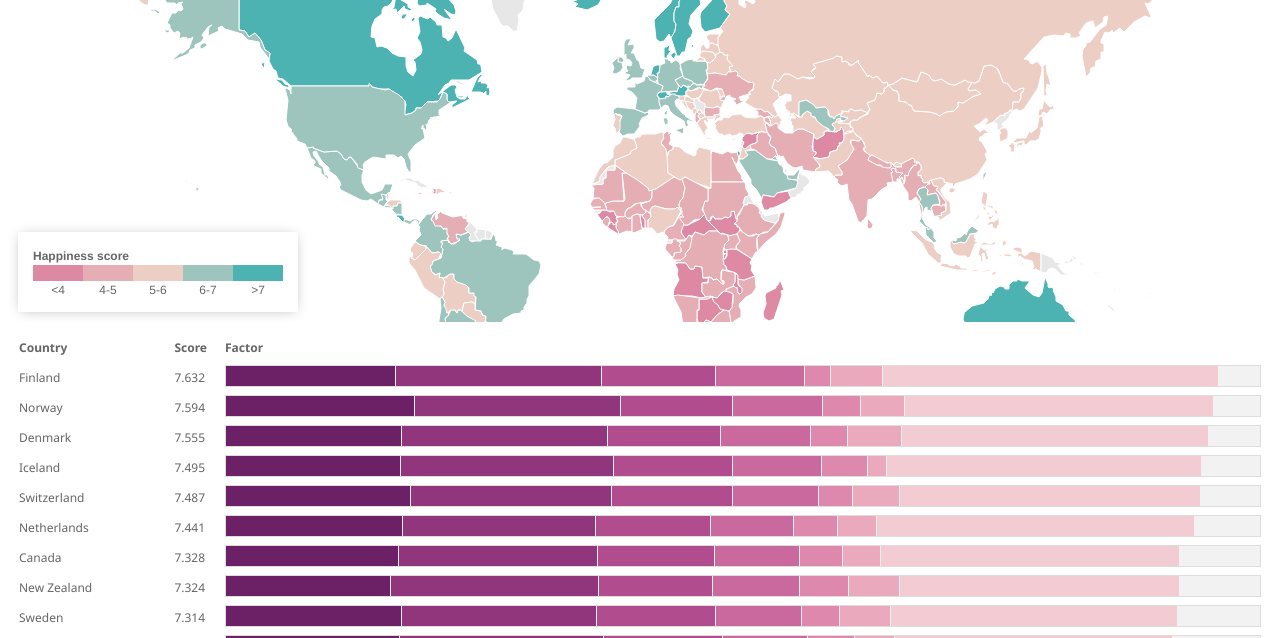
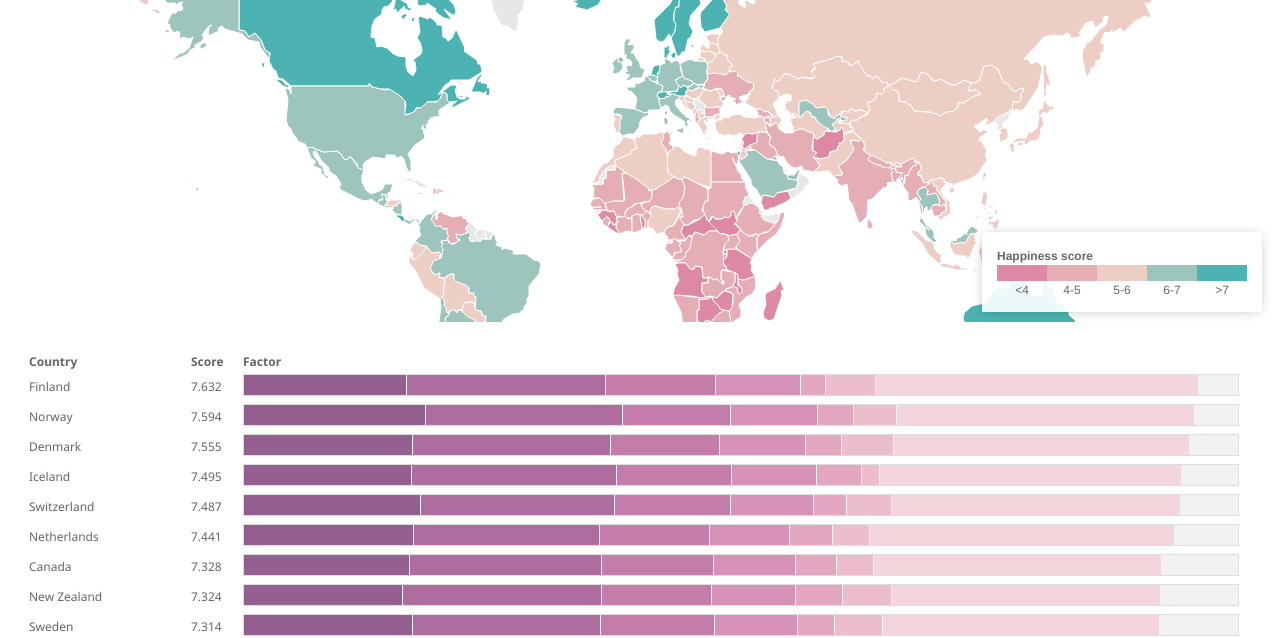
Before and after one commit to Zhenmao/world-happiness-report, a plain HTML site: page index.html in a window 1280 px wide. Shown: the part 159-797 px from the top of the page. Drawn offline with nearby package versions, Linux system fonts and the light colour scheme.

Commit message:
Add scroll

```diff
--- a/main.css
+++ b/main.css
@@ -2,14 +2,6 @@ body {
   font-family: 'Noto Sans', sans-serif;
   font-size: 12px;
   color: #666;
-}
-
-#map {
-  height: 400px;
-}
-
-#table {
-  margin: 10px;
 }
 
 h1 {
@@ -19,6 +11,9 @@ h1 {
 }
 
 /* Map */
+#map {
+  height: 400px;
+}
 
 .leaflet-container {
     background-color: #fff;
@@ -58,9 +53,18 @@ h1 {
 }
 
 /* Table */
+#table {
+  margin: 30px 20px;
+}
 
-tr {
-  height: 30px;
+thead{
+  display: block;
+}
+
+tbody {
+  display: block;
+  height: 400px;
+  overflow: auto;
 }
 
 th {
@@ -71,12 +75,10 @@ th {
   background-color: #f2f2f2;
   border: 1px solid #ddd;
   display: inline-block;
-  height: 20px;
 }
 
 .factor-bar {
   display: inline-block;
-  height: 20px;
   border-right: 1px solid #f2f2f2;
-  fill-opacity: 0.7;
+  opacity: 0.7;
 }
--- a/main.js
+++ b/main.js
@@ -2,8 +2,13 @@
   let countries;
   let scores;
 
+  let geojsonLayer;
+  let scrollContainer;
+
   const countryColWidth = 160;
   const scoreColWidth = 50;
+  const tableRowHeight = 30;
+  const factorBarHeight = 20;
   let factorColWidth;
 
   const scoreThresholds = [4, 5, 6, 7];
@@ -31,14 +36,22 @@
     d3.json('countries.json'),
     d3.csv('whr2018scores.csv')
   ]).then(([json, csv]) => {
-    countries = json;
     csv.forEach(d => {
       csv.columns.forEach(column => {
         if (column === 'Country') return;
         d[column] = +d[column];
       });
     });
-    scores = d3.map(csv, d => d.Country);
+    scores = csv;
+
+    const scoresMap = d3.map(csv, d => d.Country);
+    countries = json;
+    countries.features.forEach(el => {
+      const country = scoresMap.get(el.properties.name);
+      if (country) {
+        el.properties.score = country['Happiness score']
+      }
+    });
 
     renderMap();
     renderTable();
@@ -48,19 +61,19 @@
     const map = L.map('map', {
       scrollWheelZoom: false
     }).setView([40, 0], 2);
-    const geojson = L.geoJson(countries, {
+    geojsonLayer = L.geoJson(countries, {
       style: style,
       onEachFeature: onEachFeature
     }).addTo(map);
 
-    const legend = L.control({ position: 'bottomleft' });
+    const legend = L.control({ position: 'bottomright' });
     legend.onAdd = drawLegend;
     legend.addTo(map);
 
     function style(feature) {
-      const country = scores.get(feature.properties.name);
+      const score = feature.properties.score;
       return {
-        fillColor: country ? mapColorScale(country['Happiness score']) : '#ddd',
+        fillColor: score ? mapColorScale(score) : '#ddd',
         weight: 1,
         color: '#fff',
         fillOpacity: 0.7
@@ -96,24 +109,8 @@
       return div.node();
     }
 
-    function highlightFeature(e) {
-      const layer = e.target;
-      layer.setStyle({
-        color: '#666'
-      });
-
-      if (!L.Browser.ie && !L.Browser.opera && !L.Browser.edge) {
-        layer.bringToFront();
-      }
-    }
-
-    function resetHighlight(e) {
-      geojson.resetStyle(e.target);
-    }
-
     function onEachFeature(feature, layer) {
-      const country = scores.get(feature.properties.name);
-      if (!country) return;
+      if (!feature.properties.score) return;
       layer.on({
         mouseover: highlightFeature,
         mouseout: resetHighlight
@@ -123,7 +120,7 @@
 
   function renderTable() {
     const tableWidth = document.getElementById('table').clientWidth;
-    factorColWidth = tableWidth - countryColWidth - scoreColWidth;
+    factorColWidth = tableWidth - countryColWidth - scoreColWidth - 20;
 
     tableColScale.range([countryColWidth, scoreColWidth, factorColWidth]);
     tableFactorScale.range([0, factorColWidth]);
@@ -144,25 +141,30 @@
     // Table body
     const tr = table.append('tbody')
       .selectAll('tr')
-      .data(scores.values())
-      .enter().append('tr');
+      .data(scores)
+      .enter().append('tr')
+      .style('height', tableRowHeight + 'px');
 
     // Country name column
     tr.append('td')
       .attr('class', 'country-label')
+      .style('width', countryColWidth + 'px')
       .text(d => d.Country);
 
     // Score column
     tr.append('td')
       .attr('class', 'country-score')
+      .style('width', scoreColWidth + 'px')
       .text(d => d['Happiness score']);
 
     // Factor column
     tr.append('td')
       .attr('class', 'country-factor')
+      .style('width', factorColWidth + 'px')
       .append('div')
       .attr('class', 'factor-wrapper')
       .style('width', factorColWidth + 'px')
+      .style('height', factorBarHeight + 'px')
       .selectAll('.factor-bar')
       .data(d => factors.map(factor => ({
         factor: factor,
@@ -171,8 +173,49 @@
       .enter().append('div')
       .attr('class', 'factor-bar')
       .style('background-color', d => tableColorScale(d.factor))
-      .style('width', d => tableFactorScale(d.value) + 'px');
+      .style('width', d => tableFactorScale(d.value) + 'px')
+      .style('height', factorBarHeight + 'px');
+
+    scrollContainer = table.select('tbody');
 
   }
 
+  function highlightFeature(e) {
+    const layer = e.target;
+    layer.setStyle({
+      color: '#666'
+    });
+
+    if (!L.Browser.ie && !L.Browser.opera && !L.Browser.edge) {
+      layer.bringToFront();
+    }
+
+    const country = layer.feature.properties.name;
+    if (country) {
+      scrollToRow(country);
+    }
+  }
+
+  function resetHighlight(e) {
+    geojsonLayer.resetStyle(e.target);
+  }
+
+  function scrollToRow(country) {
+    const countryIndex = scores.findIndex(d => d.Country === country);
+    if (countryIndex === -1) return;
+    const scrollTop = countryIndex * tableRowHeight;
+    scrollContainer
+      .transition()
+      .duration(1000)
+      .tween("scrollTop", scrollTopTween(scrollTop));
+  }
+
+  function scrollTopTween(scrollTop) {
+    return function() {
+      const i = d3.interpolateNumber(this.scrollTop, scrollTop);
+      const node = this;
+      return function (t) { node.scrollTop = i(t); };
+    };
+  }
+
 })();
```
